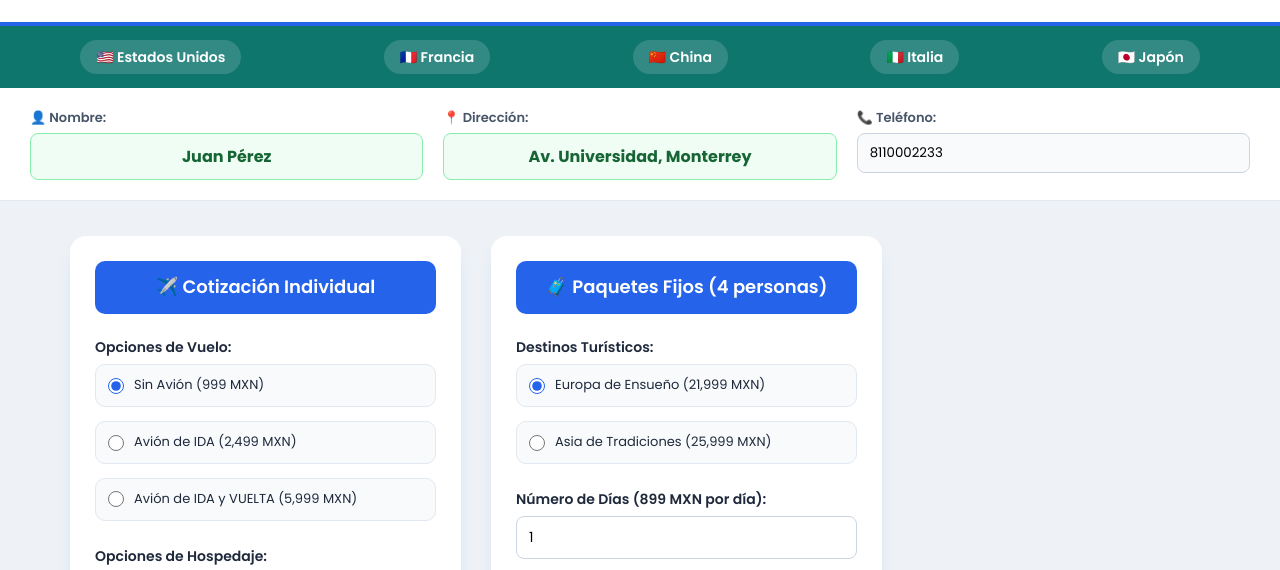
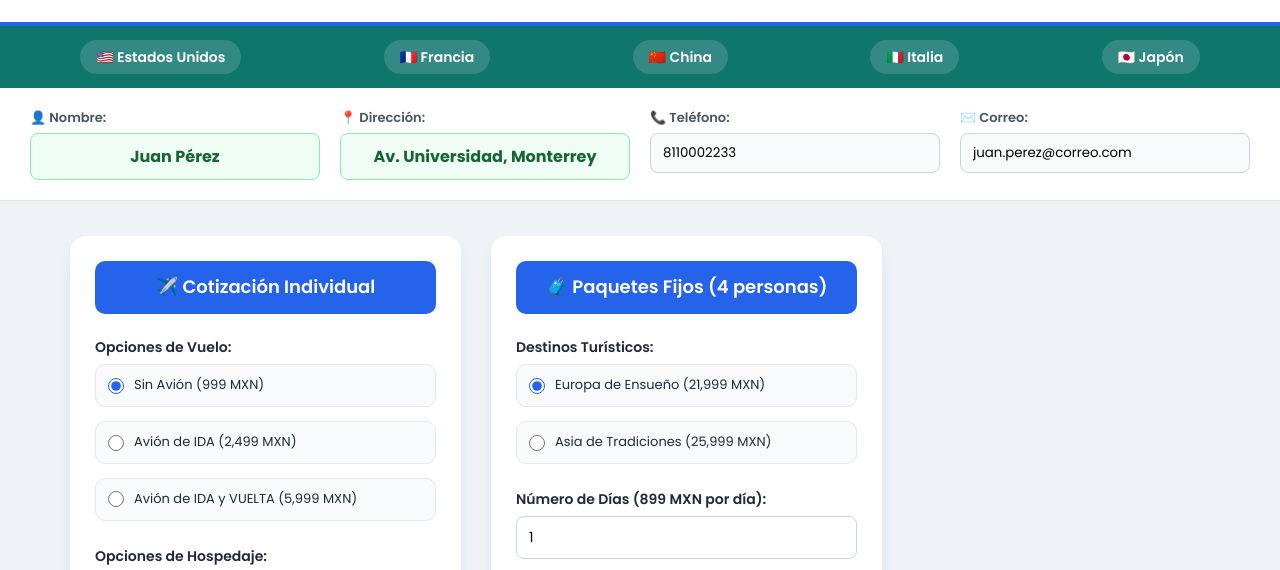
Before and after one commit to al45979-ship-it/practicas-viajes-andres-uribe, a plain HTML site: page index.html in a window 1280 px wide. Shown: the part 158-728 px from the top of the page. Drawn offline with Linux system fonts and the light colour scheme.

Commit message:
Update index.html

```diff
--- a/index.html
+++ b/index.html
@@ -33,17 +33,22 @@
 
             <div class="client-field">
                 <label for="nombre">👤 Nombre:</label>
-                <input type="text" id="nombre" readonly value="Juan Pérez">
+                <input type="text" id="nombre" value="Juan Pérez">
             </div>
 
             <div class="client-field">
                 <label for="direccion">📍 Dirección:</label>
-                <input type="text" id="direccion" readonly value="Av. Universidad, Monterrey">
+                <input type="text" id="direccion" value="Av. Universidad, Monterrey">
             </div>
 
             <div class="client-field">
                 <label for="telefono">📞 Teléfono:</label>
-                <input type="tel" id="telefono" readonly value="8110002233">
+                <input type="tel" id="telefono" value="8110002233">
+            </div>
+
+            <div class="client-field">
+                <label for="email">✉️ Correo:</label>
+                <input type="email" id="email" value="juan.perez@correo.com">
             </div>
 
         </div>
```
